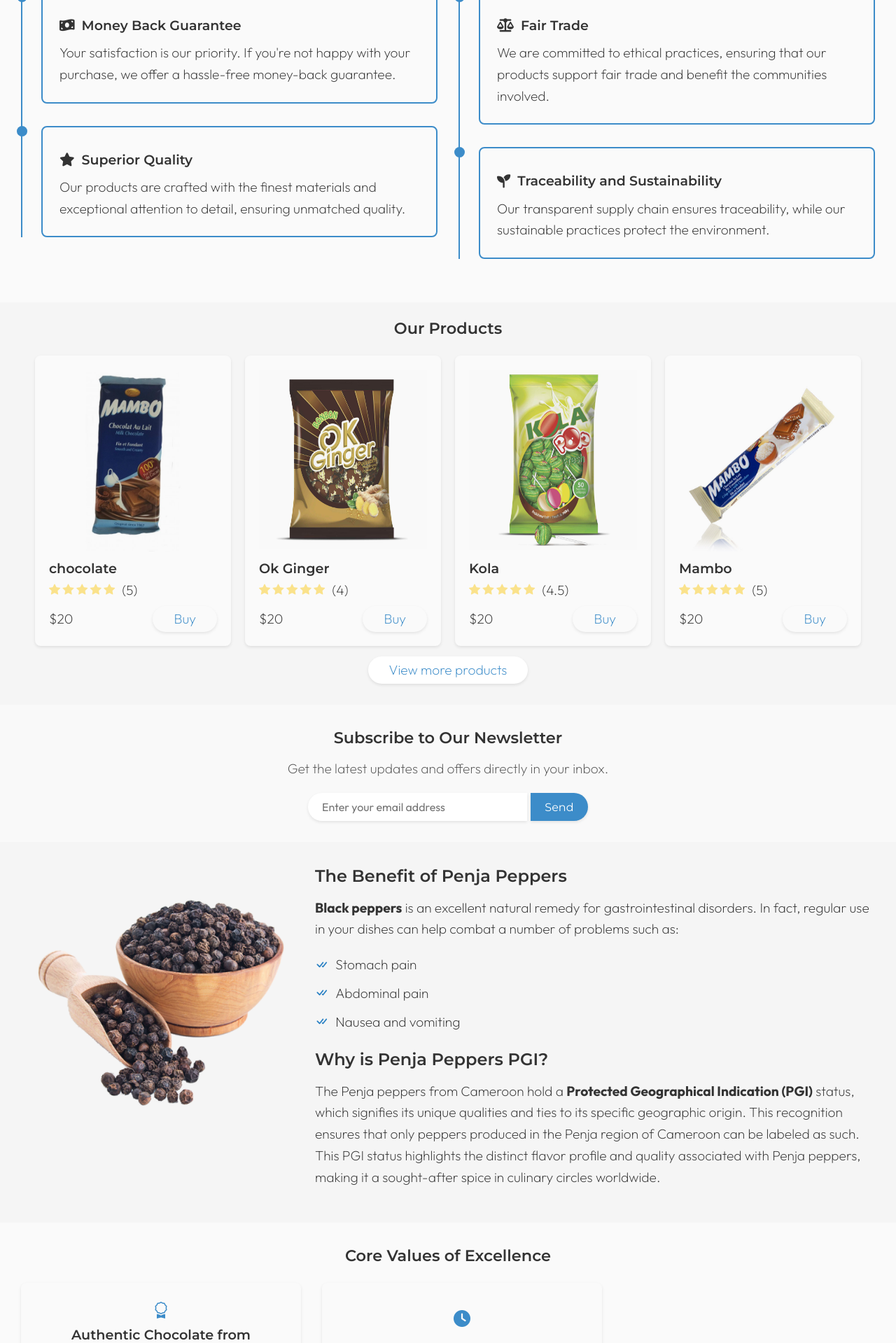
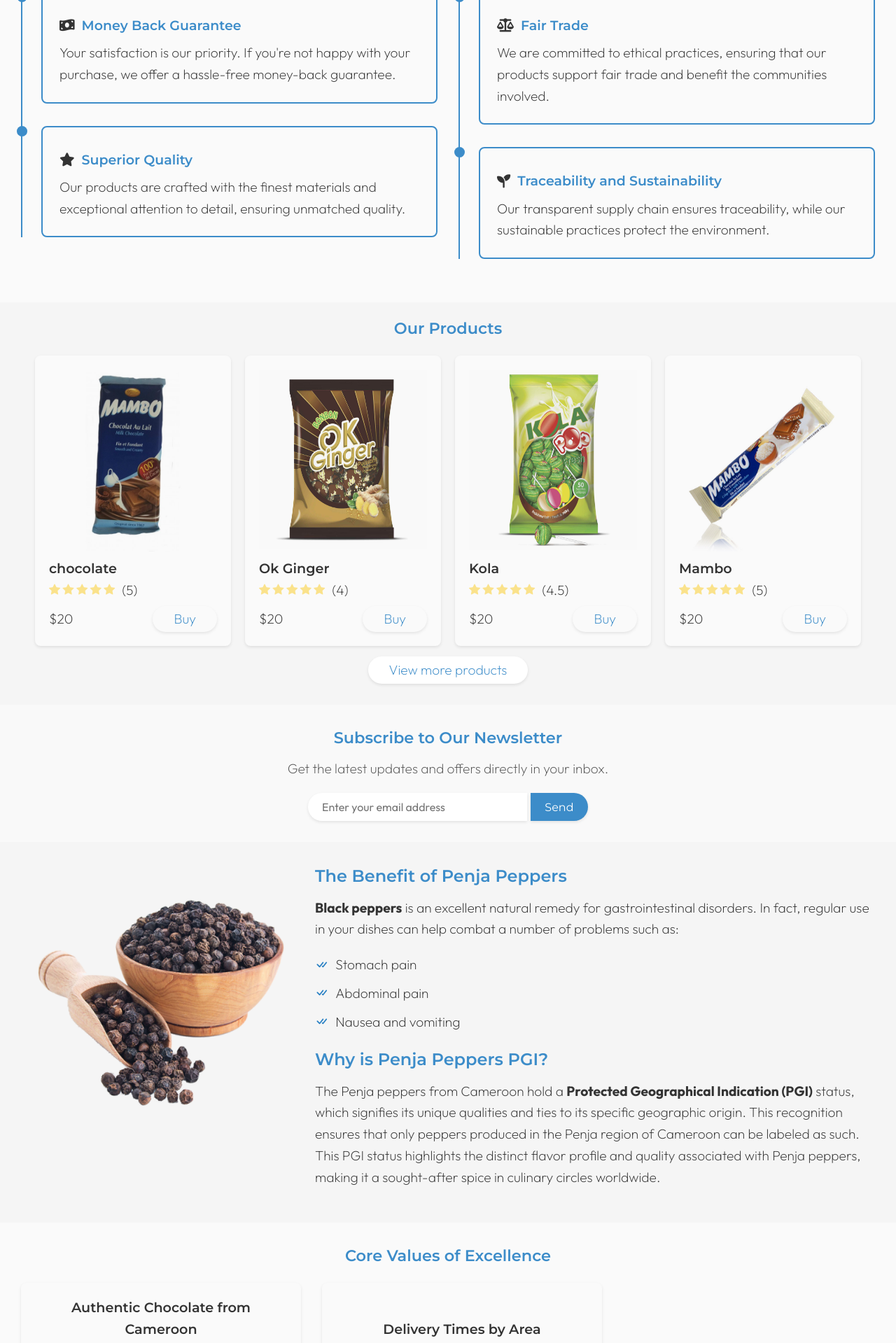
Before and after one commit to carlosgloire/penja_peppers, a PHP site: page / in a window 1280 px wide. Shown: the part 1080-2999 px from the top of the page at 70% size. Run offline with PHP 8.4, Linux system fonts and the light colour scheme; some libraries are stand-ins or nearby versions; some web fonts are replaced.

Commit message:
The first version of penja peppers

```diff
--- a/asset/css/login.css
+++ b/asset/css/login.css
@@ -28,6 +28,7 @@ h6 ,button{
     font-family: "Montserrat", sans-serif;
 
 }
+
 .login-section{
     display: grid;
     place-items: center; /* Centers content horizontally and vertically */
--- a/asset/css/styles.css
+++ b/asset/css/styles.css
@@ -28,7 +28,9 @@ h6 ,button{
     font-family: "Montserrat", sans-serif;
 
 }
-
+h3{
+    color: #3c8cc9;
+ }
 /* Top Bar */
 .top-bar {
     background-color: white;
@@ -95,8 +97,8 @@ header {
 }
 
 .logo img{
-    filter: invert(1) brightness(5);
-    height: 50px;
+    /*filter: invert(1) brightness(5);*/
+    height: 60px;
     width: auto;
 }
 
@@ -526,7 +528,7 @@ header {
 .newsletter-section h3 {
     font-weight: 600;
     margin-bottom: 10px;
-    color: #333;
+
 }
 
 .newsletter-section p {
@@ -587,7 +589,6 @@ header {
   .penja-peppers-section h3 {
     font-weight: 600;
     margin-bottom: 10px;
-    color: #333;
     text-align: center;
   }
 
@@ -674,10 +675,7 @@ header {
     border-radius: 8px;
     text-align: center;
 }
-.features .feature i{
-    color: #3c8cc9;
-    font-size: 1.5rem;
-}
+
 
   /*---------------------------------------/
 #Responsive Design
--- a/index.html
+++ b/index.html
@@ -280,14 +280,12 @@
         <h3>Core Values of Excellence</h3>
         <div class="features-container">
             <div class="feature">
-                <i class="bi bi-award"></i>
                 <div>
                     <h4>Authentic Chocolate from Cameroon</h4>
                     <p>Made with premium ingredients and passion, offering an unforgettable taste experience.            </p>
                 </div>
             </div>
             <div class="feature">
-                <i class="fas fa-clock"></i>
                 <div>
                     <h4>Delivery Times by Area</h4>
                     <p>Rwanda: Delivery within 24 hours.</p>
@@ -295,7 +293,6 @@
                 </div>
             </div>
             <div class="feature">
-                <i class="fas fa-shield-alt"></i>
                 <div>
                     <h4>Guaranteed Product Security</h4>
                     <p> Penja Peppers ensures safe delivery to your hands.</p>
--- a/pages/products.html
+++ b/pages/products.html
@@ -168,7 +168,7 @@
             </div>
             <div class="product">
                 <img src="../asset/images/products/5.1.jpg" alt="">
-                <h4>Trina</h4>
+                <h4>Tartina</h4>
                 <div class="stars">
                     <div>
                         <i class="bi bi-star-fill"></i>
```
Also changed, not shown: asset/images/logo.jpeg (added), asset/images/logo.png.
